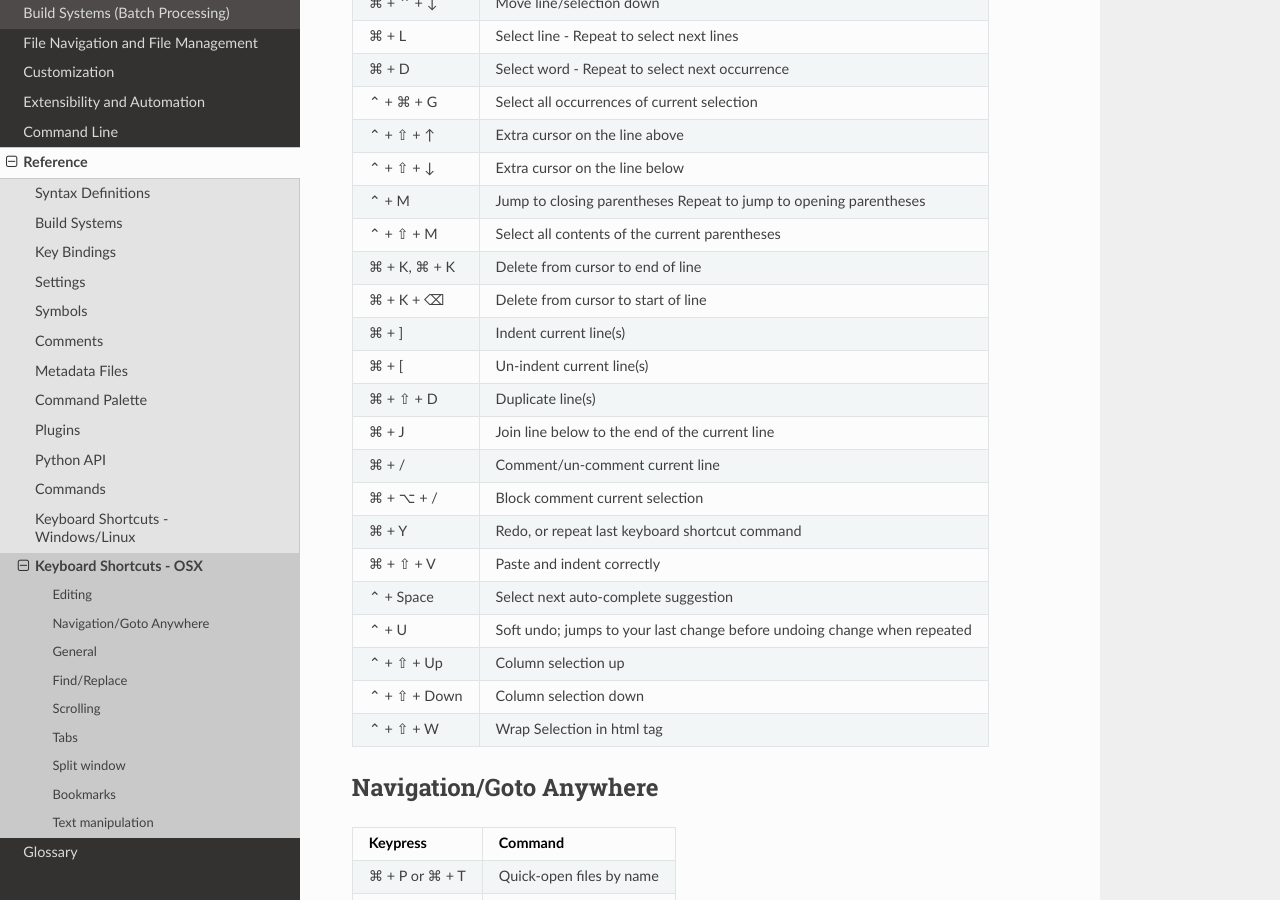
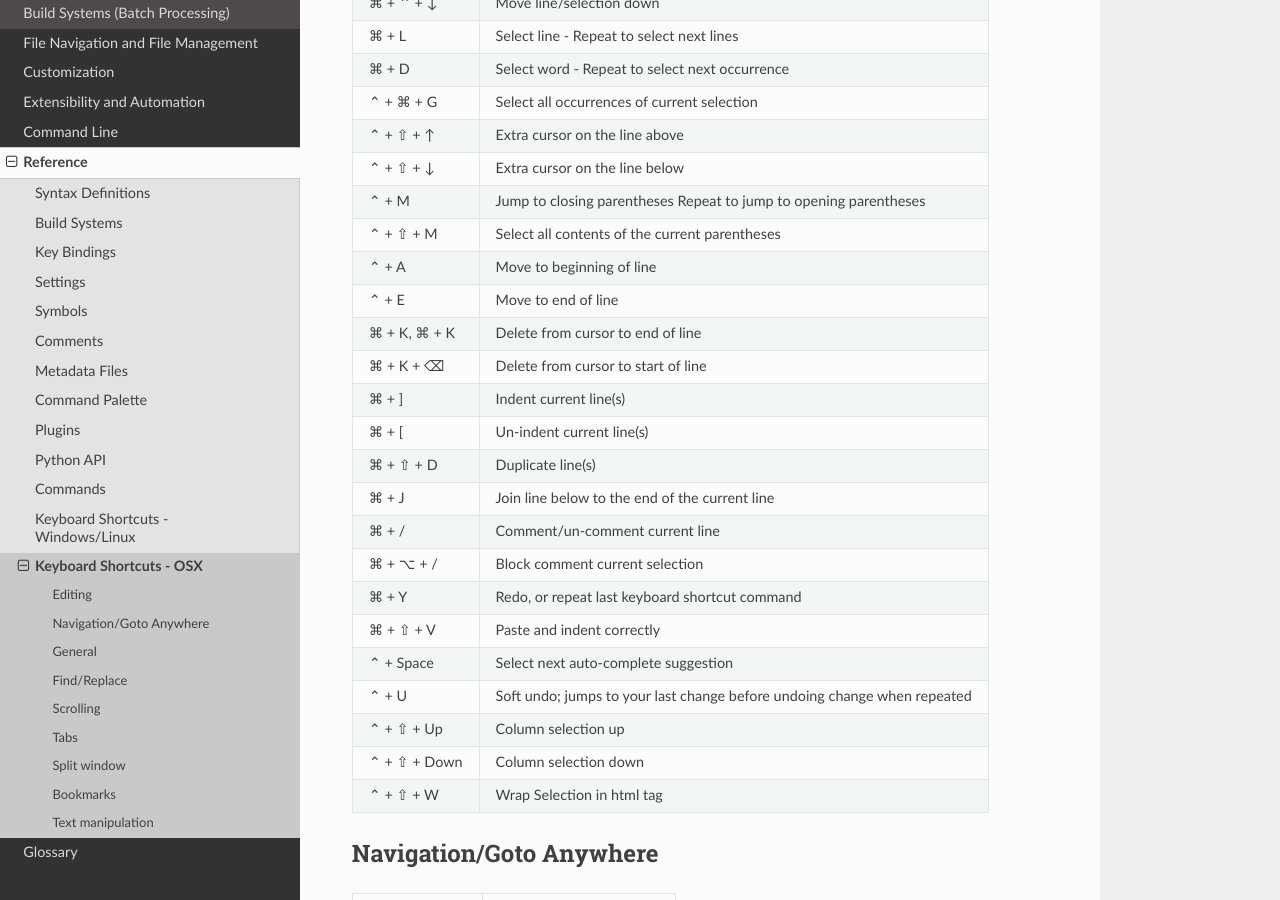
Before and after one commit to guillermooo/sublime-undocs, a Sphinx documentation site: the page built from source/reference/keyboard_shortcuts_osx.rst, in a window 1280 px wide and 900 px high, scrolled down 495 px. Built offline with Sphinx 7.4.7 and the Read the Docs theme 2.0.0, drawn with Linux system fonts in a browser that asks for light colours.

Commit message:
adding move to start and end of current line

```diff
--- a/source/reference/keyboard_shortcuts_osx.rst
+++ b/source/reference/keyboard_shortcuts_osx.rst
@@ -36,6 +36,10 @@ Editing
 |                 | Repeat to jump to opening parentheses                     |
 +-----------------+-----------------------------------------------------------+
 | ⌃ + ⇧ + M       | Select all contents of the current parentheses            |
++-----------------+-----------------------------------------------------------+
+| ⌃ + A           | Move to beginning of line                                 |
++-----------------+-----------------------------------------------------------+
+| ⌃ + E           | Move to end of line                                       |
 +-----------------+-----------------------------------------------------------+
 | ⌘ + K, ⌘ + K    | Delete from cursor to end of line                         |
 +-----------------+-----------------------------------------------------------+
```
